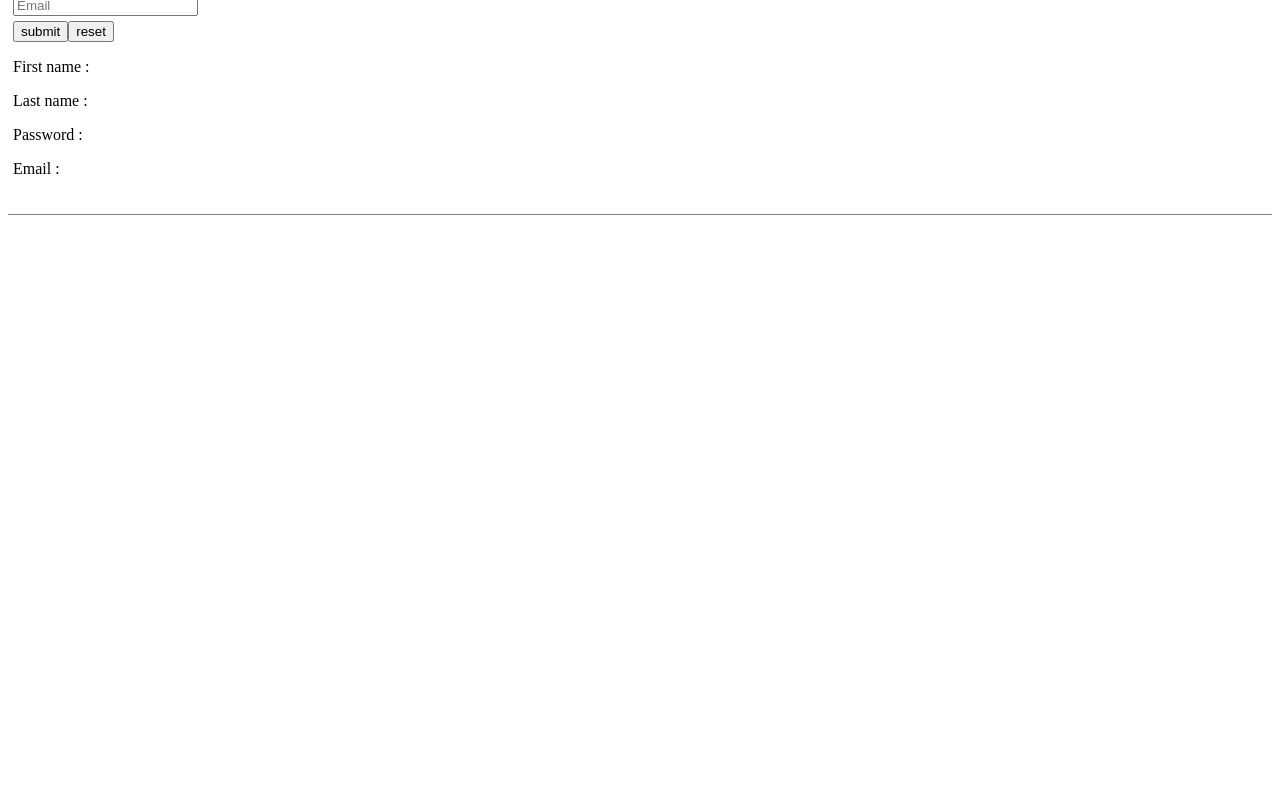
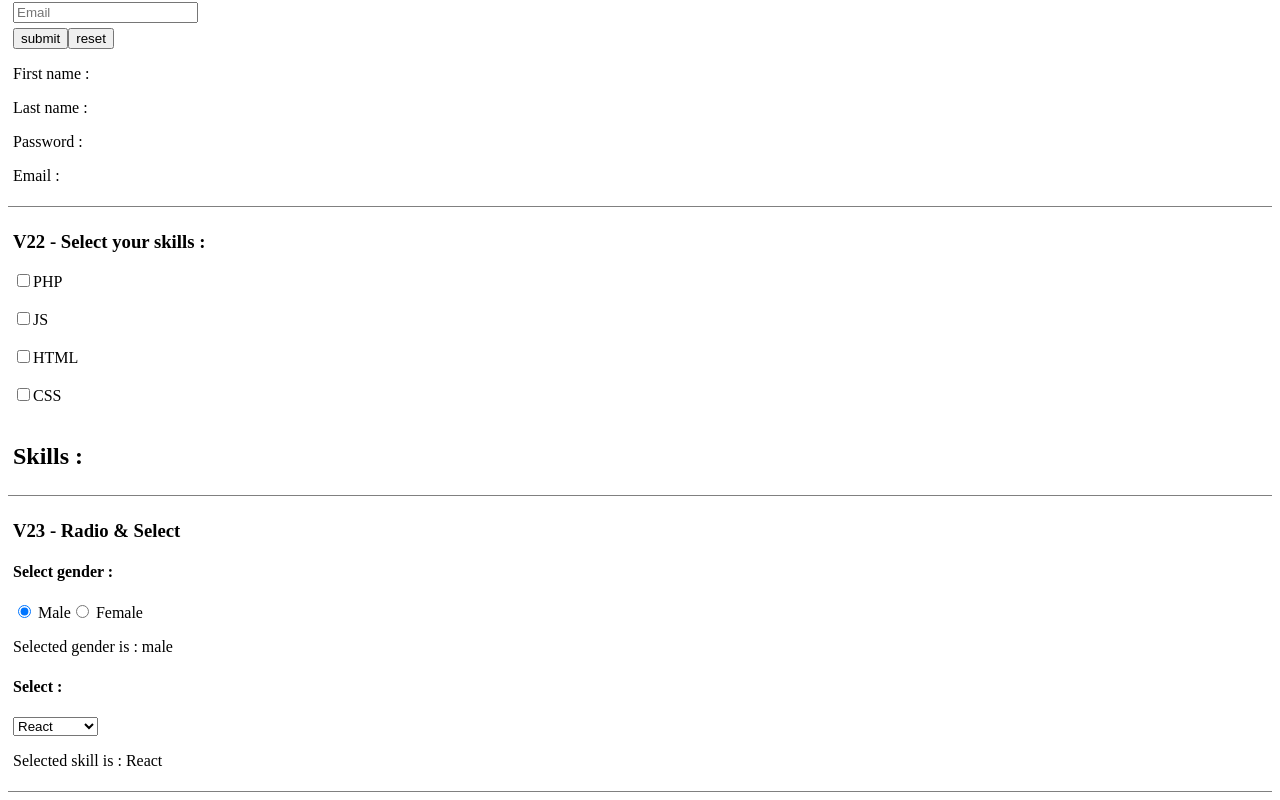
Before and after one commit to PRANAV-SHILU/csbs-react-tutorial, a React (Vite) app: page / in a window 1280 px wide. Shown: the part 240-1040 px from the top of the page. Before the commit the page ends 800 px from the top, so only its background shows below. Built offline with nearby package versions, Linux system fonts and the light colour scheme.

Commit message:
Day 2 13/12/2025

```diff
--- a/src/App.css
+++ b/src/App.css
@@ -1,5 +1,5 @@
 section{
-    padding: 20px 5px;
+    padding: 5px;
     border-bottom: 1px solid gray;
 }
 form{
--- a/src/App.jsx
+++ b/src/App.jsx
@@ -1,12 +1,16 @@
 import "./App.css";
 import V13 from "./assets/V13";
 import FormValidation from "./assets/V21";
+import CheckBox from "./assets/V22";
+import V23 from "./assets/V23";
 
 function App() {
   return (
     <>
-      <V13/>
-      <FormValidation/>
+      <V13 />
+      <FormValidation />
+      <CheckBox />
+      <V23 />
     </>
   );
 }
--- a/src/assets/V13.jsx
+++ b/src/assets/V13.jsx
@@ -5,6 +5,7 @@
   return (
     <>
       <section>
+        <h3>V13</h3>
         <button onClick={() => fruit("Apple")}>Apple</button>
         <button onClick={() => fruit("Banana")}>Banana</button>
       </section>
--- a/src/assets/V21.jsx
+++ b/src/assets/V21.jsx
@@ -18,7 +18,7 @@
 
   return (
     <section>
-        <h2>Form using useImmer</h2>
+        <h3>V21 - Form using useImmer</h3>
       <form method="post" action=''>
         <div>
           <input type="text" value={value.fname} placeholder="First name" onChange={(e) => setValue(draft => ({ ...draft, fname: e.target.value }))} onBlur={() => setTouched(d => { d.fname = true })} />
--- /dev/null
+++ b/src/assets/V22.jsx
@@ -0,0 +1,40 @@
+import { useState } from "react";
+
+export default function CheckBox() {
+  const [skills, setSkills] = useState([]);
+
+  const handleSkill = (e) => {
+    if (e.target.checked) {
+      setSkills([...skills, e.target.value]);
+    } else {
+      setSkills([...skills.filter((item) => item !== e.target.value)]);
+    }
+  };
+
+  return (
+    <section>
+      <div>
+        <h3>V22 - Select your skills : </h3>
+
+        <input onChange={handleSkill} type="checkbox" id="php" value="php" />
+        <label htmlFor="php">PHP</label>
+        <br />
+        <br />
+        <input onChange={handleSkill} type="checkbox" id="JS" value="js" />
+        <label htmlFor="JS">JS</label>
+        <br />
+        <br />
+        <input onChange={handleSkill} type="checkbox" id="HTML" value="html" />
+        <label htmlFor="HTML">HTML</label>
+        <br />
+        <br />
+        <input onChange={handleSkill} type="checkbox" id="CSS" value="css" />
+        <label htmlFor="CSS">CSS</label>
+        <br />
+        <br />
+      </div>
+
+      <h2>Skills : {skills.toString()}</h2>
+    </section>
+  );
+}
--- /dev/null
+++ b/src/assets/V23.jsx
@@ -0,0 +1,27 @@
+import { useState } from "react";
+
+export default function V23() {
+  const [gender, setGender] = useState("male");
+  const [selected, setSelected] = useState("React");
+  return (
+    <section>
+      <h3>V23 - Radio & Select </h3>
+
+      <h4>Select gender : </h4>
+      <input type="radio" name="gen" id="male" onChange={(e)=>setGender(e.target.value)} checked={gender === "male"} value="male"/>
+      <label htmlFor="male"> Male</label>
+      <input type="radio" name="gen" id="female" onChange={(e)=>setGender(e.target.value)} checked={gender === "female"} value="female"/>
+      <label htmlFor="female"> Female</label>
+      <p> Selected gender is : {gender} </p>
+
+      <h4>Select :</h4>
+      <select name="skills" value={selected} onChange={(e)=>setSelected(e.target.value)}>
+        <option value="HTML">HTML</option>
+        <option value="CSS">CSS</option>
+        <option value="JavaScript">JavaScript</option>
+        <option value="React">React</option>
+      </select>
+      <p>Selected skill is : {selected}</p>
+    </section>
+  );
+}
```
Also changed, not shown: remember.txt.
